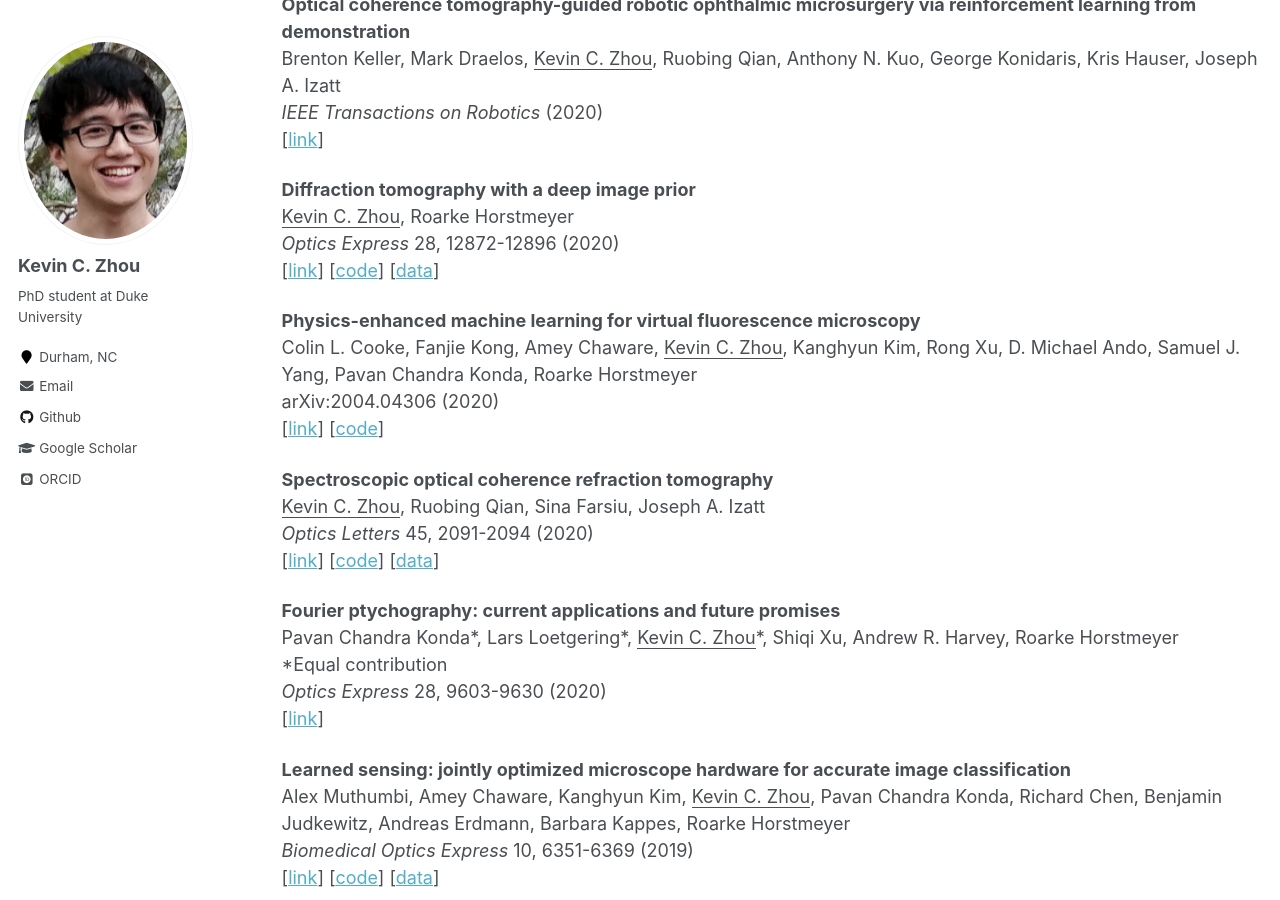
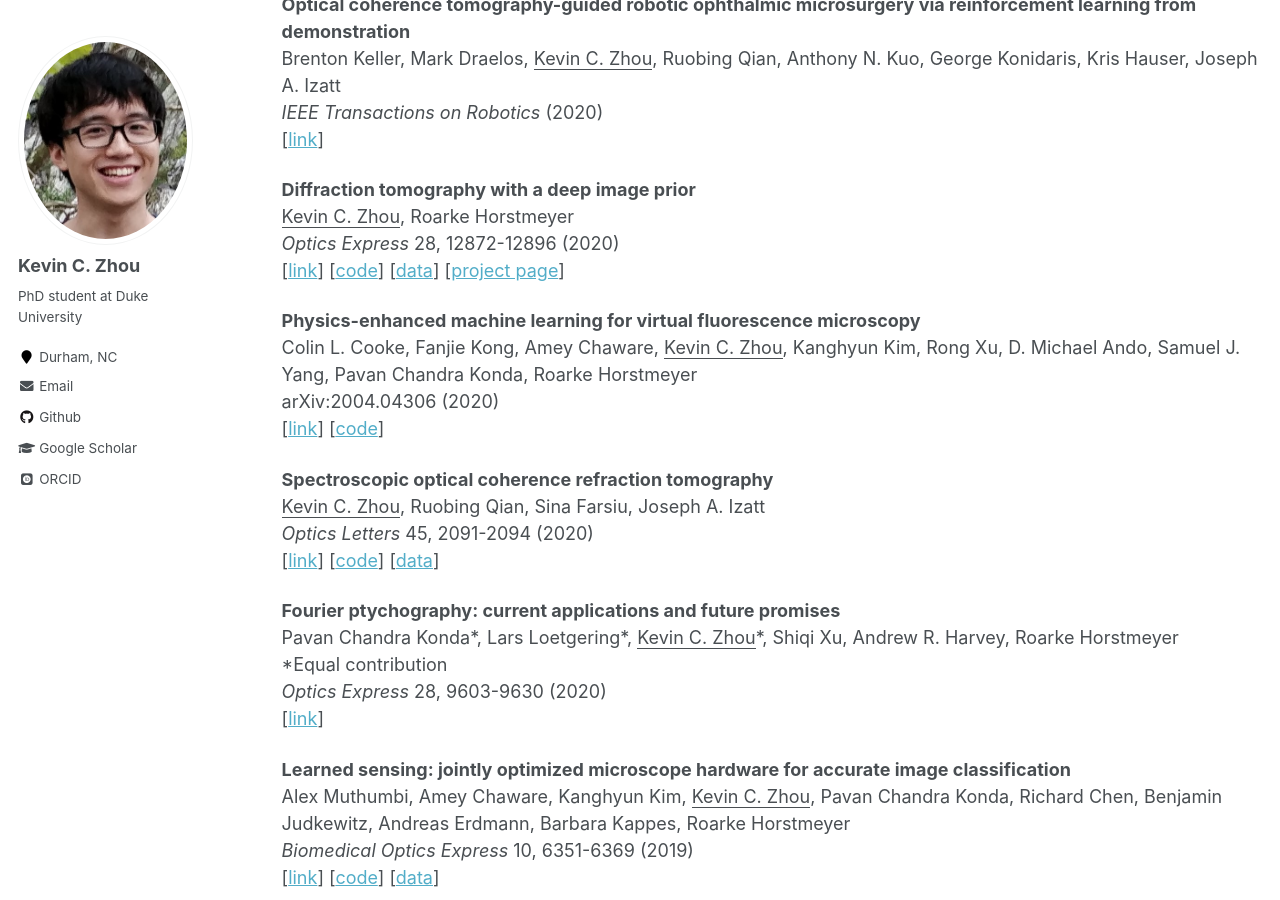
Before and after one commit to kevinczhou/kevinczhou.github.io, a Jekyll site: the page built from _pages/publications.md, in a window 1280 px wide and 900 px high, scrolled down 753 px. Built offline with Jekyll 4.4.1, drawn with Linux system fonts in a browser that asks for light colours; some web fonts are replaced.

Commit message:
Update publications.md

```diff
--- a/_pages/publications.md
+++ b/_pages/publications.md
@@ -32,7 +32,7 @@ Brenton Keller, Mark Draelos, <ins>Kevin C. Zhou</ins>, Ruobing Qian, Anthony N.
 **Diffraction tomography with a deep image prior**
 <ins>Kevin C. Zhou</ins>, Roarke Horstmeyer
 *Optics Express* 28, 12872-12896 (2020)
-[[link](https://www.osapublishing.org/oe/abstract.cfm?uri=oe-28-9-12872)] [[code](https://github.com/kevinczhou/deep-prior-diffraction-tomography)] [[data](https://figshare.com/articles/Diffraction_tomography_with_a_deep_image_prior_-_raw_data/12081708)]
+[[link](https://www.osapublishing.org/oe/abstract.cfm?uri=oe-28-9-12872)] [[code](https://github.com/kevinczhou/deep-prior-diffraction-tomography)] [[data](https://figshare.com/articles/Diffraction_tomography_with_a_deep_image_prior_-_raw_data/12081708)] [[project page](https://deepimaging.io/projects/deep-prior-diffraction-tomography/)]
 
 **Physics-enhanced machine learning for virtual fluorescence microscopy**
 Colin L. Cooke, Fanjie Kong, Amey Chaware, <ins>Kevin C. Zhou</ins>, Kanghyun Kim, Rong Xu, D. Michael Ando, Samuel J. Yang, Pavan Chandra Konda, Roarke Horstmeyer
```
